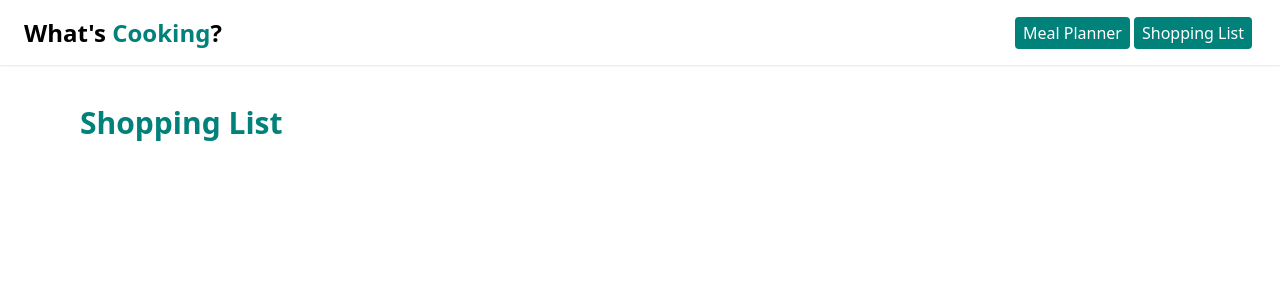
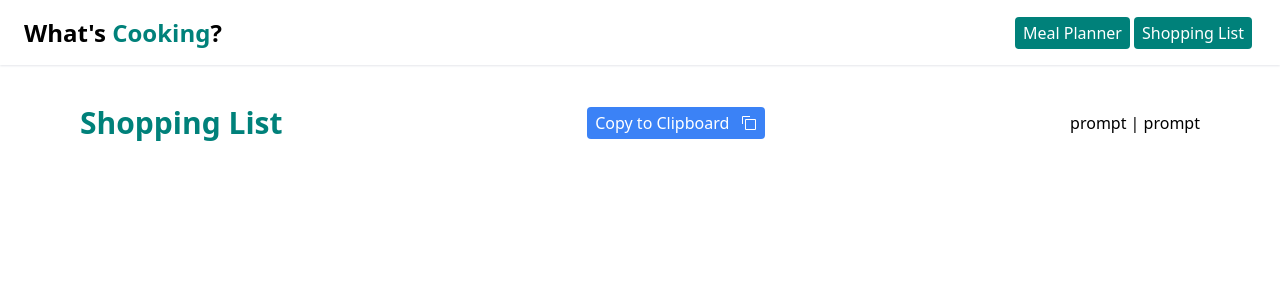
Before and after one commit to ajbates93/whats-cooking, a Nuxt app: page /shopping-list in a window 1280 px wide. Shown: the top 300 px of the page. Built offline with nearby package versions, Linux system fonts and the light colour scheme.

Commit message:
feat: working on copy to clipboard functionality.

```diff
--- a/nuxt.config.ts
+++ b/nuxt.config.ts
@@ -6,8 +6,5 @@ export default defineNuxtConfig({
     '@vueuse/nuxt',
     'nuxt-icon',
     '@pinia/nuxt'
-  ],
-  devServer: {
-    port: 3001
-  }
+  ]
 })
--- a/pages/shopping-list/index.vue
+++ b/pages/shopping-list/index.vue
@@ -1,14 +1,34 @@
 <script setup lang="ts">
 import { useStore } from '@/store'
+import { useClipboard, usePermission } from '@vueuse/core'
 
+const source = ref('')
+const permissionRead = usePermission('clipboard-read')
+const permissionWrite = usePermission('clipboard-write')
+const { copy, copied, isSupported } = useClipboard({source})
 const store = useStore()
+
+const handleCopyToClipboardClick = () => {
+  source.value = store.shoppingList.toString()
+  copy(source.value)
+}
 
 </script>
 <template>
   <div class="px-10">
-    <div class="flex justify-between items-center">
+    <div class="flex justify-between items-center mb-6">
       <div class="text-3xl font-bold text-primary">Shopping List</div>
+      <LayoutActionButton @click="handleCopyToClipboardClick"
+        class="flex items-center !bg-blue-500 hover:!bg-blue-600">
+        <span v-if="!copied" class="mr-3">Copy to Clipboard</span>
+        <span v-else class="mr-3">Copied!</span>
+        <Icon name="carbon:copy"></Icon>
+      </LayoutActionButton>
+      {{ permissionRead }} | {{ permissionWrite }}
     </div>
-    <div v-for="item, idx in store.shoppingList">{{ item }}</div>
+    <div>
+      <div v-for="item, idx in store.shoppingList"
+        class="py-2 px-2 border border-b-none">{{ item }}</div>
+    </div>
   </div>
 </template>
--- a/store/index.ts
+++ b/store/index.ts
@@ -48,16 +48,15 @@ export const useStore = defineStore('store', {
       tomorrow.setDate(today.getDate() + 1)
       dayAfterTomorrow.setDate(today.getDate() + 2)
 
-      this.addMeal({ type: MealType.Breakfast, name: "Granola", date: today, missingIngredients: [] })
-      this.addMeal({ type: MealType.Lunch, name: "Eggy Bread", date: today, missingIngredients: [] })
-      this.addMeal({ type: MealType.Dinner, name: "Fajitas", date: today, missingIngredients: [] })
+      this.addMeal({ type: MealType.Breakfast, name: "Granola", date: today, missingIngredients: ['Granola', 'Milk'] })
+      this.addMeal({ type: MealType.Lunch, name: "Eggy Bread", date: today, missingIngredients: ['Eggs', 'Bread'] })
+      this.addMeal({ type: MealType.Dinner, name: "Fajitas", date: today, missingIngredients: ['Chicken'] })
       this.addMeal({ type: MealType.Breakfast, name: "Granola", date: tomorrow, missingIngredients: [] })
-      this.addMeal({ type: MealType.Lunch, name: "Pasta Salad", date: tomorrow, missingIngredients: [] })
-      this.addMeal({ type: MealType.Dinner, name: "Tahini Salad", date: tomorrow, missingIngredients: [] })
-      this.addMeal({ type: MealType.Breakfast, name: "Smoothie", date: dayAfterTomorrow, missingIngredients: [] })
+      this.addMeal({ type: MealType.Lunch, name: "Pasta Salad", date: tomorrow, missingIngredients: ['Pasta'] })
+      this.addMeal({ type: MealType.Dinner, name: "Tahini Salad", date: tomorrow, missingIngredients: ['Tahini'] })
+      this.addMeal({ type: MealType.Breakfast, name: "Smoothie", date: dayAfterTomorrow, missingIngredients: ['Strawberries', 'Raspberries', 'Yoghurt'] })
       this.addMeal({ type: MealType.Lunch, name: "Veggie Wrap", date: dayAfterTomorrow, missingIngredients: [] })
-      this.addMeal({ type: MealType.Dinner, name: "Chili Con Carne", date: dayAfterTomorrow, missingIngredients: [] })
-      console.log('seed meals called')
+      this.addMeal({ type: MealType.Dinner, name: "Chili Con Carne", date: dayAfterTomorrow, missingIngredients: ['Kidney Beans'] })
     }
   }
 })
```
